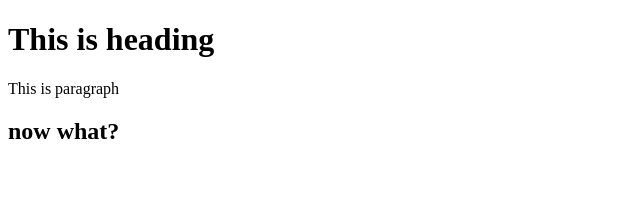
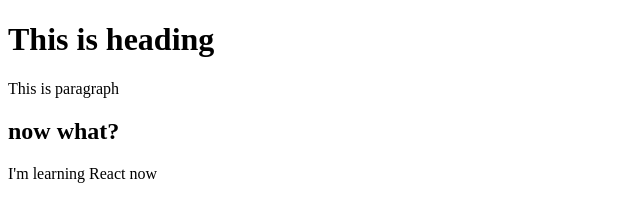
Before and after one commit to anand-yadav55/git-test, a website: page index.html in a window 1280 px wide. Shown: the whole page, without its empty margins (0-640 px from the left). Drawn offline with Linux system fonts and the light colour scheme.

Commit message:
5th commit

```diff
--- a/index.html
+++ b/index.html
@@ -7,5 +7,6 @@
         <h1>This is heading</h1>
         <p>This is paragraph</p>
         <h2>now what?</h2>
+        <p>I'm learning React now</p>
     </body>
 </html>
```
